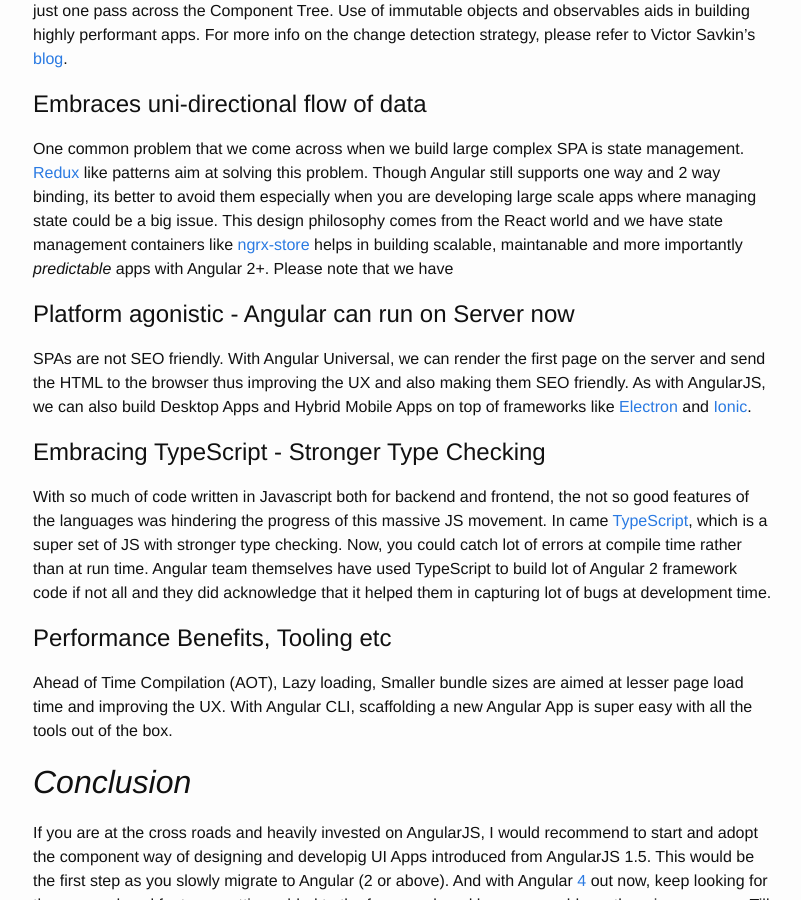
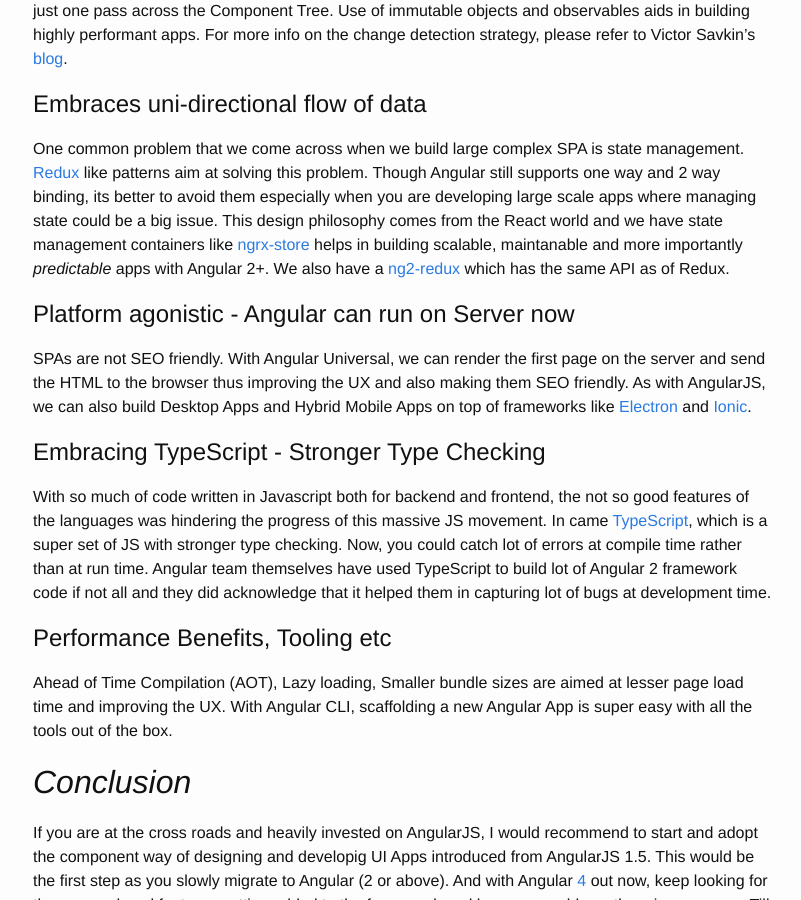
Before and after one commit to sundarcodes/mySite, a Jekyll site: the page built from _posts/2017-03-25-difference-between-angular1-and-ang2.markdown, in a window 1280 px wide and 900 px high, scrolled down 1473 px. Shown: the whole window, without its empty margins (237-1038 px from the left). Built offline with Jekyll 4.4.1, drawn with Linux system fonts in a browser that asks for light colours; comment, search, counter and statistics services are not loaded.

Commit message:
Few more updates

```diff
--- a/_posts/2017-03-25-difference-between-angular1-and-ang2.markdown
+++ b/_posts/2017-03-25-difference-between-angular1-and-ang2.markdown
@@ -33,7 +33,7 @@ Angular team realized that the MV* way of building SPA was not fitting into the
 With the component based approach, the change detection strategy has been well optimized thus eliminating the digest cycle. Dirty checking is still employed to detect the changes, but this happens in just one pass across the Component Tree. Use of immutable objects and observables aids in building highly performant apps. For more info on the change detection strategy, please refer to Victor Savkin's [blog][victor-blog].
 
 # Embraces uni-directional flow of data
-One common problem that we come across when we build large complex SPA is state management. [Redux][redux] like patterns aim at solving this problem. Though Angular still supports one way and 2 way binding, its better to avoid them especially when you are developing large scale apps where managing state could be a big issue. This design philosophy comes from the React world and we have state management containers like [ngrx-store][ngrx-link] helps in building scalable, maintanable and more importantly *predictable* apps with Angular 2+. Please note that we have
+One common problem that we come across when we build large complex SPA is state management. [Redux][redux] like patterns aim at solving this problem. Though Angular still supports one way and 2 way binding, its better to avoid them especially when you are developing large scale apps where managing state could be a big issue. This design philosophy comes from the React world and we have state management containers like [ngrx-store][ngrx-link] helps in building scalable, maintanable and more importantly *predictable* apps with Angular 2+. We also have a [ng2-redux][ng2-redux] which has the same API as of Redux.
 
 # Platform agonistic - Angular can run on Server now
 SPAs are not SEO friendly. With Angular Universal, we can render the first page on the server and send the HTML to the browser thus improving the UX and also making them SEO friendly. As with AngularJS, we can also build Desktop Apps and Hybrid Mobile Apps on top of frameworks like [Electron][electron] and [Ionic][ionic].
@@ -59,3 +59,4 @@ If you are at the cross roads and heavily invested on AngularJS, I would recomme
 [electron]: https://electron.atom.io/
 [ionic]: http://ionicframework.com/
 [ng4-changes]: http://angularjs.blogspot.in/2017/03/angular-400-now-available.html
+[ng2-redux]: https://github.com/angular-redux/store
--- a/_posts/2017-05-11-learn-angular-by-building-a-app.markdown
+++ b/_posts/2017-05-11-learn-angular-by-building-a-app.markdown
@@ -11,7 +11,7 @@ We would be using [angular cli][angular-cli] for building our App.Just have it i
 Let's get started...
 
 ## Here comes the wireframe
-This is the place it starts from. Below is the wireframe of how our todo App should look like. It has 2 views - Home where we add our todos and Archive where we can manage our completed todos.
+This is the place it starts from. [Here][todo-app-link] is the link to the working version  of how our todo App should look like (. It has 2 views - Home where we add our todos and Archive where we can manage our completed todos.
 
 [//]: # (Add the wireframe gif here)
 
```
Also changed, not shown: other parts of _posts/2017-05-11-learn-angular-by-building-a-app.markdown (+1 -0 lines), about.md (+1 -1 lines).
